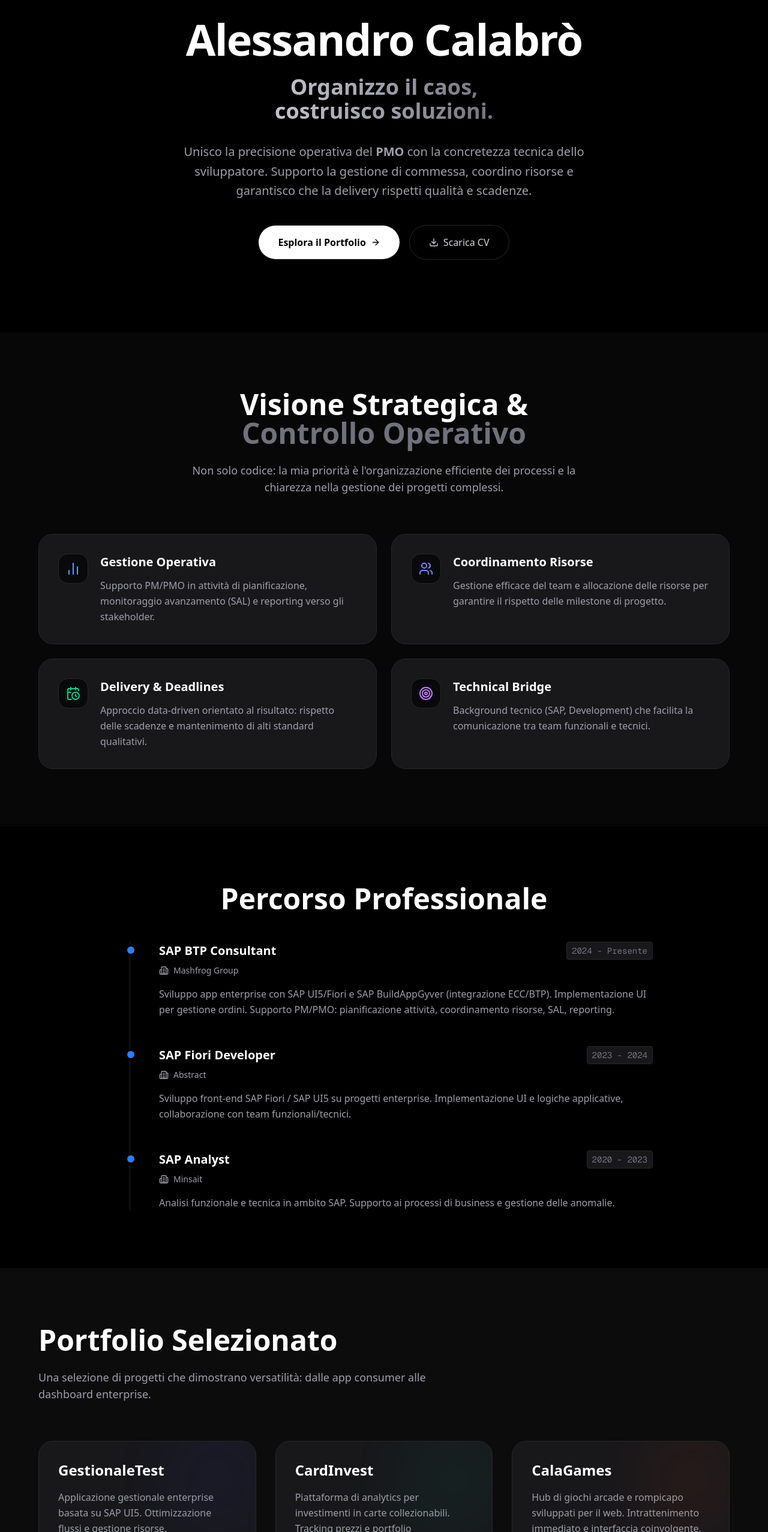
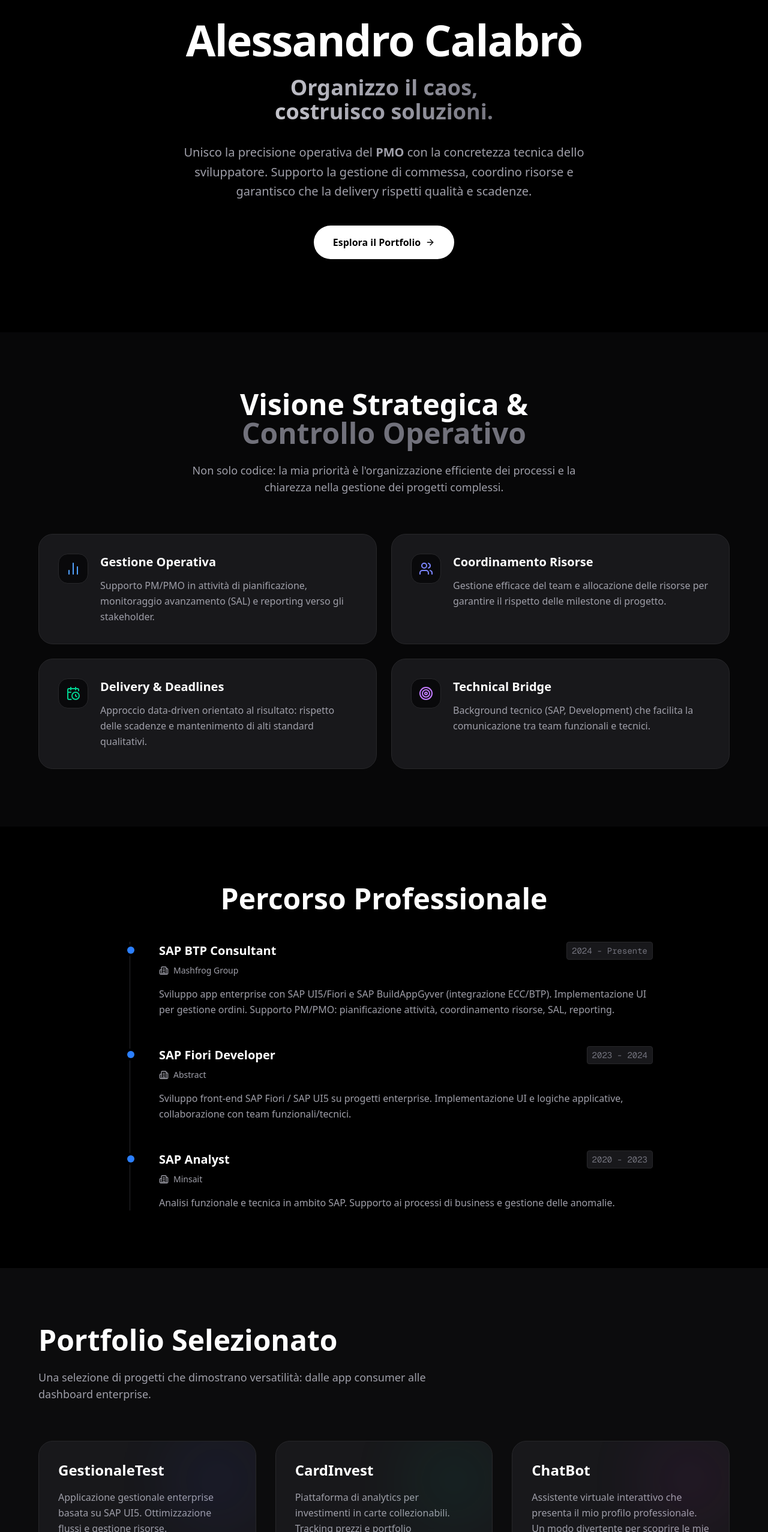
Before and after one commit to alessandrocalabro1/Portfolio, a Next.js app: page / in a window 1280 px wide. Shown: the part 246-2800 px from the top of the page at 60% size. Built offline with nearby package versions, Linux system fonts and the light colour scheme.

Commit message:
Update portfolio: hero section and projects list

```diff
--- a/app/components/Hero.tsx
+++ b/app/components/Hero.tsx
@@ -1,7 +1,7 @@
 "use client";
 
 import { motion } from "framer-motion";
-import { ArrowRight, Terminal, BarChart3, Download } from "lucide-react";
+import { ArrowRight, Terminal, BarChart3 } from "lucide-react";
 
 export default function Hero() {
     return (
@@ -44,15 +44,13 @@ export default function Hero() {
                 </p>
 
                 <div className="flex flex-col sm:flex-row gap-4 justify-center items-center">
-                    <button className="group relative px-8 py-4 bg-white text-black rounded-full font-semibold hover:bg-zinc-200 transition-all flex items-center gap-2">
+                    <a
+                        href="#projects"
+                        className="group relative px-8 py-4 bg-white text-black rounded-full font-semibold hover:bg-zinc-200 transition-all flex items-center gap-2"
+                    >
                         Esplora il Portfolio
                         <ArrowRight className="w-4 h-4 group-hover:translate-x-1 transition-transform" />
-                    </button>
-
-                    <button className="flex items-center gap-2 px-8 py-4 rounded-full border border-zinc-800 text-zinc-300 font-medium hover:bg-zinc-900 transition-all">
-                        <Download className="w-4 h-4" />
-                        Scarica CV
-                    </button>
+                    </a>
                 </div>
             </motion.div>
         </section>
--- a/app/components/Projects.tsx
+++ b/app/components/Projects.tsx
@@ -22,12 +22,12 @@ const projects = [
         github: "https://github.com/alessandrocalabro1/CardInvest"
     },
     {
-        title: "CalaGames",
-        description: "Hub di giochi arcade e rompicapo sviluppati per il web. Intrattenimento immediato e interfaccia coinvolgente.",
-        tags: ["Game Dev", "React", "Interactive"],
-        color: "from-orange-500 to-red-500",
-        link: "https://alessandrocalabro1.github.io/CalaGames",
-        github: "https://github.com/alessandrocalabro1/CalaGames"
+        title: "ChatBot",
+        description: "Assistente virtuale interattivo che presenta il mio profilo professionale. Un modo divertente per scoprire le mie skills.",
+        tags: ["React", "AI", "Portfolio", "Interactive"],
+        color: "from-purple-600 to-pink-600",
+        link: "https://alessandrocalabro1.github.io/ChatBot",
+        github: "https://github.com/alessandrocalabro1/ChatBot"
     }
 ];
 
--- a/app/globals.css
+++ b/app/globals.css
@@ -18,3 +18,7 @@ body {
   color: var(--foreground);
   font-family: var(--font-sans), Arial, Helvetica, sans-serif;
 }
+
+html {
+  scroll-behavior: smooth;
+}
```
